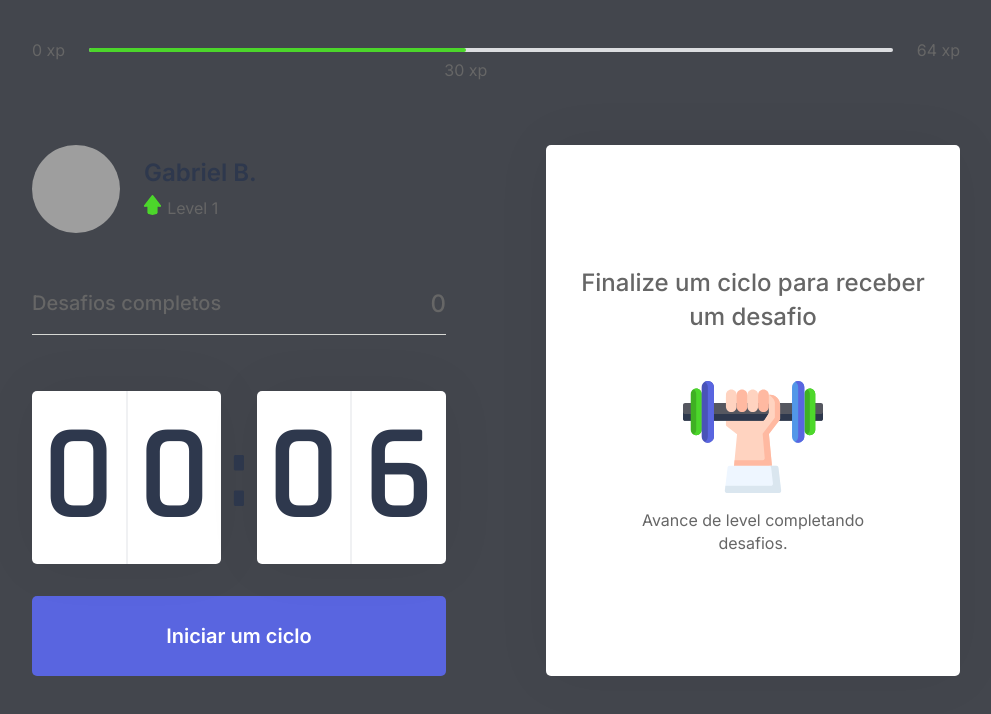
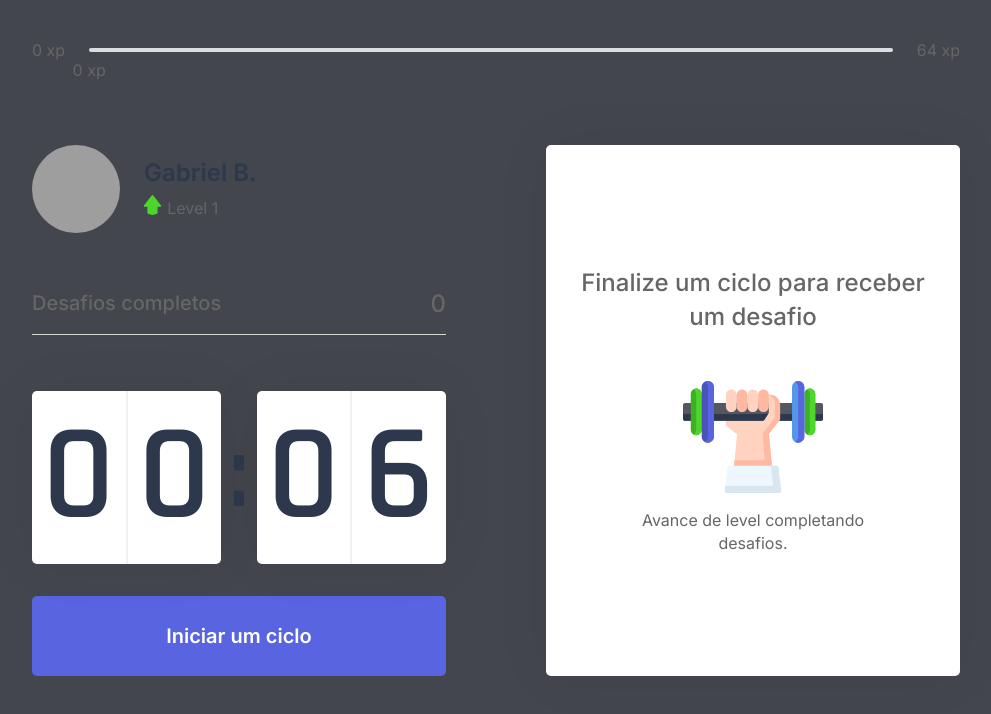
Before and after one commit to bielb2/moveit, a Next.js app: page / in a window 1280 px wide. Shown: the top 714 px of the page, without its empty margins (144-1135 px from the left). Built offline with nearby package versions, Linux system fonts and the light colour scheme; grey boxes are pictures that could not be loaded.

Commit message:
:sparkles: feat(getServerSideProps): working with cookies and server side

```diff
--- a/src/contexts/ChallengesContext.tsx
+++ b/src/contexts/ChallengesContext.tsx
@@ -1,5 +1,5 @@
 import {createContext, ReactNode, useEffect, useState} from 'react';
-
+import Cookies from 'js-cookie';
 import challenges from '../../challenges.json';
 
 interface Challenge {
@@ -22,14 +22,20 @@
 
 interface ChallengesProviderProps {
   children: ReactNode;
+  level: number;
+  currentExperience: number;
+  challengesCompleted: number;
 }
 
 export const ChallengesContext = createContext({} as ChallengesContextData);
 
-export function ChallengesProvider({ children }: ChallengesProviderProps) {
-  const [level, setLevel] = useState(1);
-  const [currentExperience, setCurrentExperience] = useState(30);
-  const [challengesCompleted, setChallengesCompleted] = useState(0);
+export function ChallengesProvider({
+  children,
+  ...rest
+}: ChallengesProviderProps) {
+  const [level, setLevel] = useState(rest.level ?? 1);
+  const [currentExperience, setCurrentExperience] = useState(rest.currentExperience ?? 0);
+  const [challengesCompleted, setChallengesCompleted] = useState(rest.challengesCompleted ?? 0);
 
   const [activeChallenge, setActiveChallenge] = useState<Challenge | null>(null);
 
@@ -41,13 +47,19 @@
     Notification.requestPermission();
   }, []);
 
+  useEffect(() => {
+    Cookies.set('level', String(level));
+    Cookies.set('currentExperience', String(currentExperience));
+    Cookies.set('challengesCompleted', String(challengesCompleted));
+  }, [level, currentExperience, challengesCompleted]);
+
   function levelUp() {
     setLevel(level + 1);
   }
 
   function startNewChallenge() {
-    const randomChallengeIndex = Math.floor(Math.random() * challenges.length)
-    const challenge = challenges[randomChallengeIndex]
+    const randomChallengeIndex = Math.floor(Math.random() * challenges.length);
+    const challenge = challenges[randomChallengeIndex];
 
     setActiveChallenge(challenge);
 
@@ -99,5 +111,5 @@
     <ChallengesContext.Provider value={challengeContextData}>
       {children}
     </ChallengesContext.Provider>
-  )
+  );
 }
--- a/src/pages/_app.tsx
+++ b/src/pages/_app.tsx
@@ -4,9 +4,7 @@
 
 function MyApp({ Component, pageProps }: any) {
   return (
-  <ChallengesProvider>
       <Component {...pageProps} />
-  </ChallengesProvider>
   );
 }
 
--- a/src/pages/index.tsx
+++ b/src/pages/index.tsx
@@ -1,4 +1,5 @@
 import Head from 'next/head';
+import { GetServerSideProps } from 'next';
 
 import CompletedChallenges from '../components/CompletedChallenges';
 import Countdown from '../components/Countdown';
@@ -6,11 +7,23 @@
 import Profile from '../components/Profile';
 import { ChallengeBox } from '../components/ChallengeBox';
 
-import styles from '../styles/pages/Home.module.css'
+import styles from '../styles/pages/Home.module.css';
 import { CountdownProvider } from '../contexts/CountdownContext';
+import { ChallengesProvider } from '../contexts/ChallengesContext';
 
-export default function Home() {
+interface HomeProps {
+    level: number;
+    currentExperience: number;
+    challengesCompleted: number;
+}
+
+export default function Home(props: HomeProps) {
   return (
+    <ChallengesProvider
+      level={props.level}
+      currentExperience={props.currentExperience}
+      challengesCompleted={props.challengesCompleted}
+    >
       <div className={styles.container}>
         <Head>
           <title>Home | Moveit</title>
@@ -29,5 +42,18 @@
         </section>
       </CountdownProvider>
       </div>
+    </ChallengesProvider>
   );
 }
+
+export const getServerSideProps: GetServerSideProps = async (ctx) => {
+  const { level, currentExperience, challengesCompleted } = ctx.req.cookies;
+
+  return {
+    props: {
+      level: Number(level),
+      currentExperience: Number(currentExperience),
+      challengesCompleted: Number(challengesCompleted),
+    }
+  }
+}
```
Lines whose indentation alone changed are shown as unchanged.
